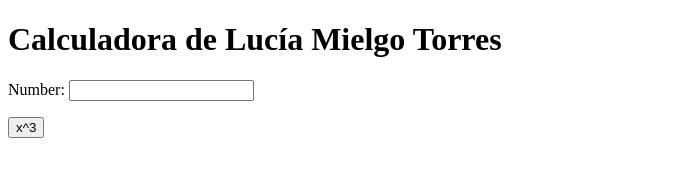
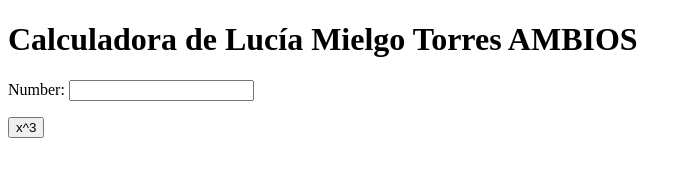
Before and after one commit to lmiel/Modulo_4, a plain HTML site: page index.htm in a window 1280 px wide. Shown: the whole page, without its empty margins (0-692 px from the left). Drawn offline with Linux system fonts and the light colour scheme.

Commit message:
ejecuto primer cambio

```diff
--- a/index.htm
+++ b/index.htm
@@ -12,7 +12,7 @@
 
         <body>
 
-                 <h1>Calculadora de Lucía Mielgo Torres</h1>
+                 <h1>Calculadora de Lucía Mielgo Torres AMBIOS</h1>
 
                  Number:
 
```
